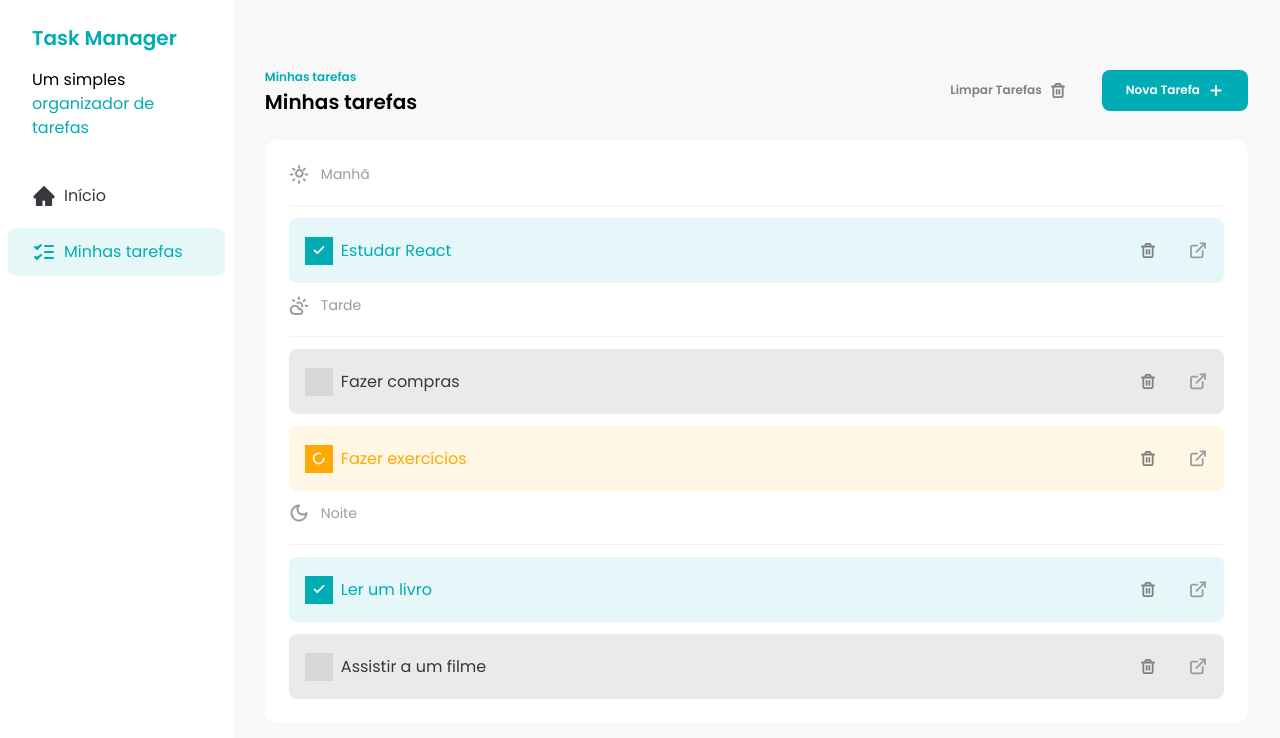
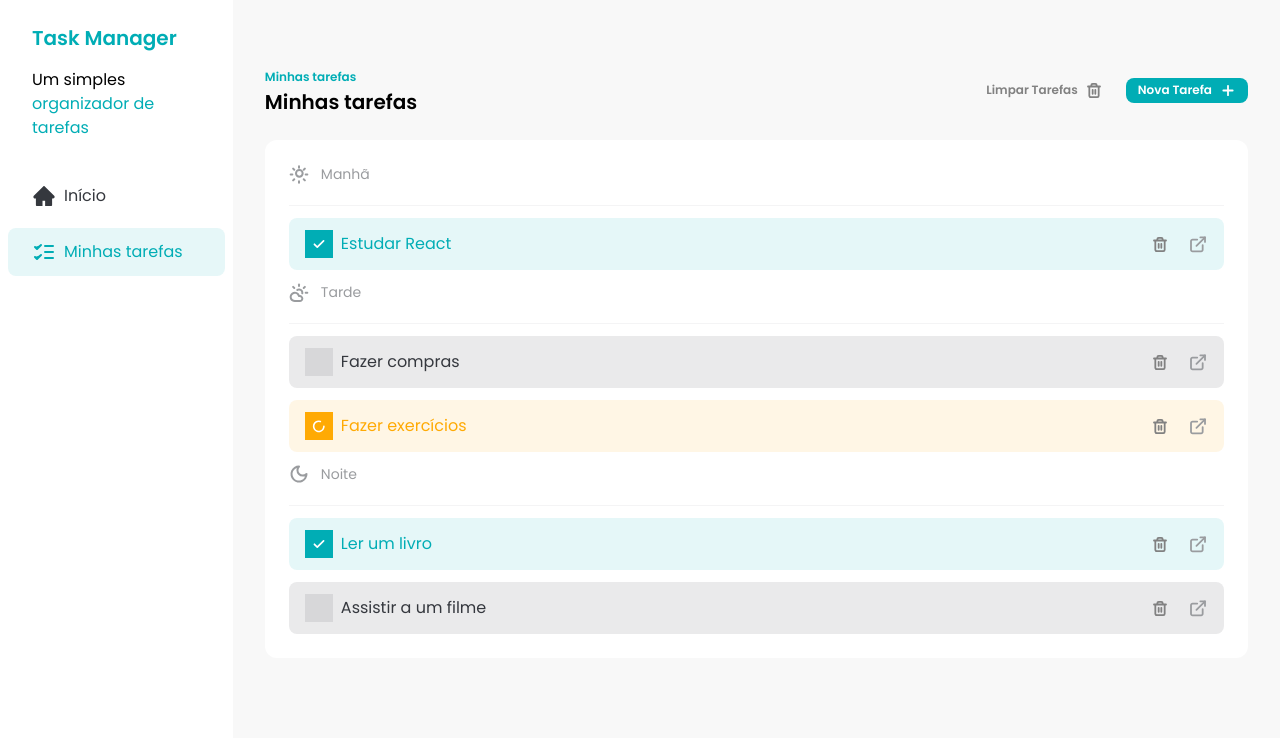
Before and after one commit to KaioAntonio/Task-Manager-FSC, a React (Vite) app: page / in a window 1280 px wide. Shown: the top 738 px of the page. Built offline with nearby package versions, Linux system fonts and the light colour scheme.

Commit message:
feat: add Button variants

```diff
--- a/src/components/Button.jsx
+++ b/src/components/Button.jsx
@@ -1,17 +1,35 @@
-const Button = ({ children, variant = 'primary', ...rest }) => {
+const Button = ({
+  children,
+  variant = 'primary',
+  size = 'small',
+  className,
+  ...rest
+}) => {
   const getVariantClasses = () => {
     if (variant === 'primary') {
       return 'bg-[#00ADB5] text-white';
+    }
+    if (variant === 'secondary') {
+      return 'bg-[#EEEEEE] text-[#35383E]';
     }
     if (variant === 'ghost') {
       return 'bg-transparent text-[#818181]';
     }
   };
 
+  const getVariantSizeClasses = () => {
+    if (size === 'small') {
+      return 'py-1 text-xs';
+    }
+    if (size === 'large') {
+      return 'py-3 text-sm';
+    }
+  };
+
   return (
     <button
       {...rest}
-      className={`flex items-center gap-2 rounded-lg px-6 py-3 text-xs font-semibold transition hover:opacity-70 ${getVariantClasses()}`}
+      className={`${className} flex items-center justify-center gap-2 rounded-lg px-3 font-semibold transition hover:opacity-70 ${getVariantClasses()} ${getVariantSizeClasses()}`}
     >
       {children}
     </button>
```
